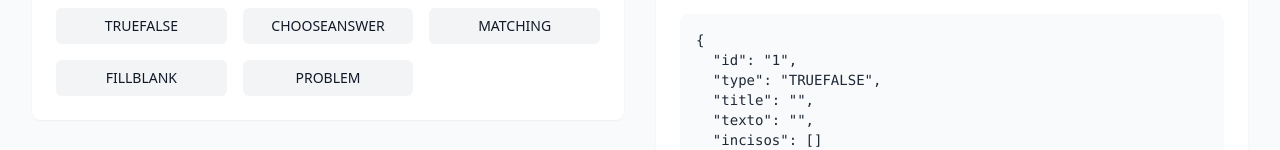
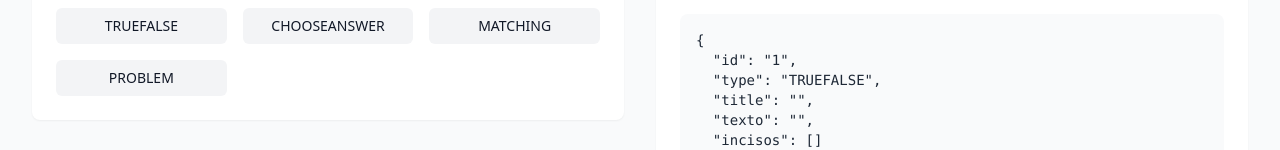
Before and after one commit to tcosCode/math-webapp-exercise-tool, a React (Vite) app: page / in a window 1280 px wide. Shown: the part 152-302 px from the top of the page. Built offline with nearby package versions, Linux system fonts and the light colour scheme.

Commit message:
comment FillBlank Button

```diff
--- a/src/App.tsx
+++ b/src/App.tsx
@@ -140,16 +140,16 @@ function App() {
               />
             )}
 
-            {selectedType === "MATCHING" && (
-              <MatchingForm
-                data={jsonData as MatchingData}
+            {selectedType === "PROBLEM" && (
+              <ProblemForm
+                data={jsonData as ProblemData}
                 onChange={setJsonData}
               />
             )}
 
-            {selectedType === "PROBLEM" && (
-              <ProblemForm
-                data={jsonData as ProblemData}
+            {selectedType === "MATCHING" && (
+              <MatchingForm
+                data={jsonData as MatchingData}
                 onChange={setJsonData}
               />
             )}
--- a/src/components/TypeSelector.tsx
+++ b/src/components/TypeSelector.tsx
@@ -9,7 +9,7 @@ const types: JsonType[] = [
   "TRUEFALSE",
   "CHOOSEANSWER",
   "MATCHING",
-  "FILLBLANK",
+  //"FILLBLANK",   TODO: Uncomment this line
   "PROBLEM",
 ];
 
```
